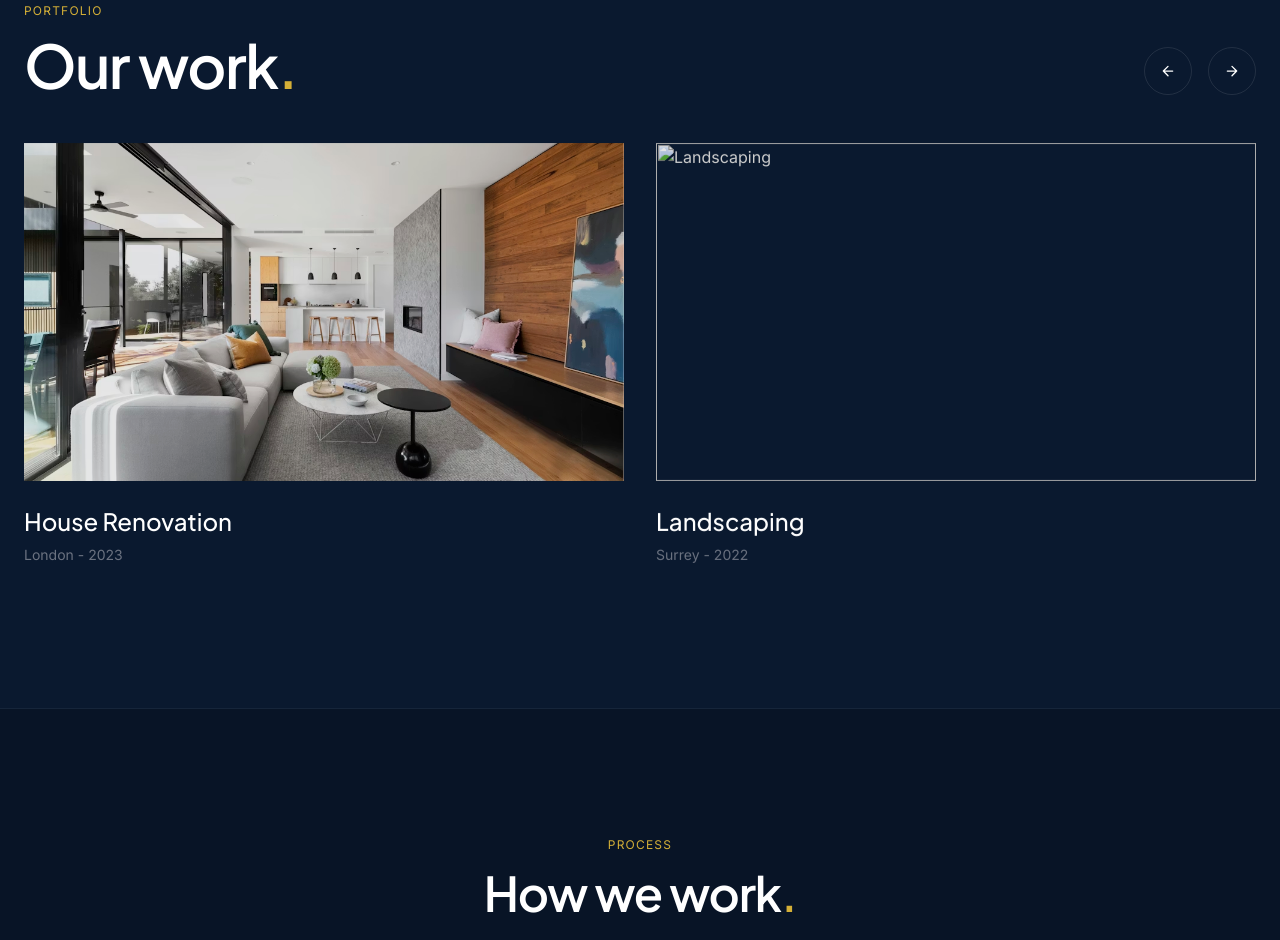
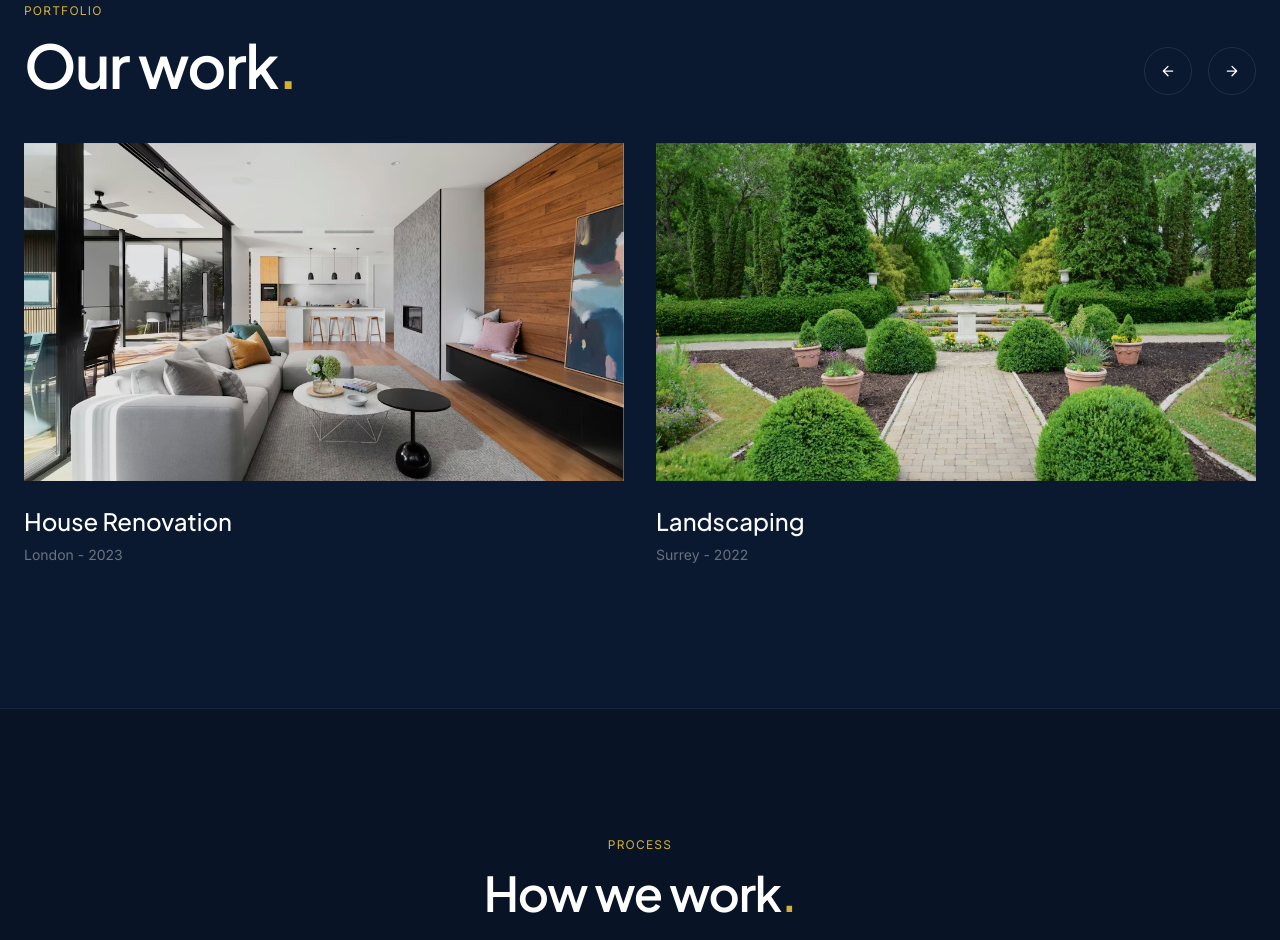
Before and after one commit to paulabes/longwood-management, a plain HTML site: page index.html in a window 1280 px wide. Shown: the part 2575-3515 px from the top of the page. Drawn offline with nearby package versions, Linux system fonts and the light colour scheme.

Commit message:
Fix landscaping image extension

```diff
--- a/index.html
+++ b/index.html
@@ -386,7 +386,7 @@
         <!-- Project 2 -->
         <div class="min-w-[85vw] md:min-w-[600px] snap-center cursor-hover group fade-in-up delay-100">
           <div class="relative overflow-hidden aspect-[16/9] mb-6">
-            <img src="img/landscaping.jpg" class="w-full h-full object-cover image-hover-zoom filter brightness-90 group-hover:brightness-100" alt="Landscaping">
+            <img src="img/landscaping.jpeg" class="w-full h-full object-cover image-hover-zoom filter brightness-90 group-hover:brightness-100" alt="Landscaping">
                       </div>
           <h3 class="font-jakarta text-2xl text-white font-medium">
             Landscaping
```
